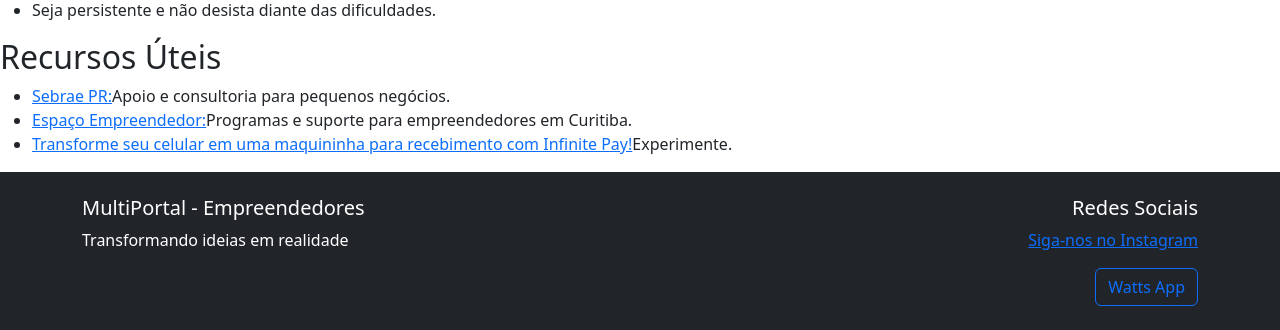
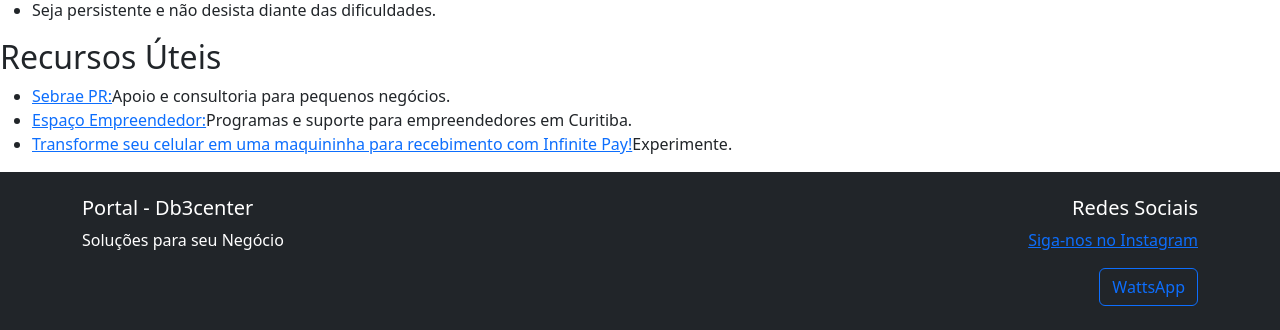
Before and after one commit to Db3center/Db3site, a Python web app: template templates/empreendendores.html in a window 1280 px wide. Shown: the part 970-1300 px from the top of the page. Run offline with Jinja, Linux system fonts and the light colour scheme; the template is opened without the code that fills it, so the values that code supplies are empty.

Commit message:
Update empreendendores.html

```diff
--- a/templates/empreendendores.html
+++ b/templates/empreendendores.html
@@ -65,17 +65,17 @@
         <li><a href="http://buy.infinitepay.io/smart?rid=cleverson-gasparini"  target="_blank" >Transforme seu celular em uma maquininha para recebimento com Infinite Pay!</a>Experimente.</li>
 
     </ul>
-      <footer class="bg-dark text-white py-4">
+     <footer class="bg-dark text-white py-4">
         <div class="container">
             <div class="row">
                 <div class="col-md-6">
-                    <h5>MultiPortal - Empreendedores</h5>
-                    <p>Transformando ideias em realidade</p>
+                    <h5>Portal - Db3center</h5>
+                    <p>Soluções para seu Negócio</p>
                 </div>
                 <div class="col-md-6 text-md-end">
                     <h5>Redes Sociais</h5>
-                    <p><a href="https://www.instagram.com/db3center/" target="_blank">Siga-nos no Instagram</a> </p>
-                   <a href="https://wa.me/5541991939310?text=Bem%20vindo%20a%20Db3center" class="btn btn-outline-primary">Watts App</a>
+                    <p><a href="https://www.instagram.com/unika_3d/" target="_blank">Siga-nos no Instagram</a> </p>
+                   <a href="https://wa.me/5541991939310?text=Bem%20vindo%20a%20Db3center" class="btn btn-outline-primary">WattsApp</a>
                 </div>
             </div>
         </div>
```
